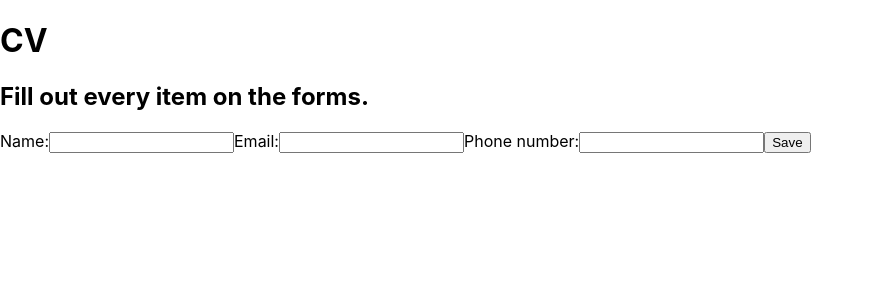
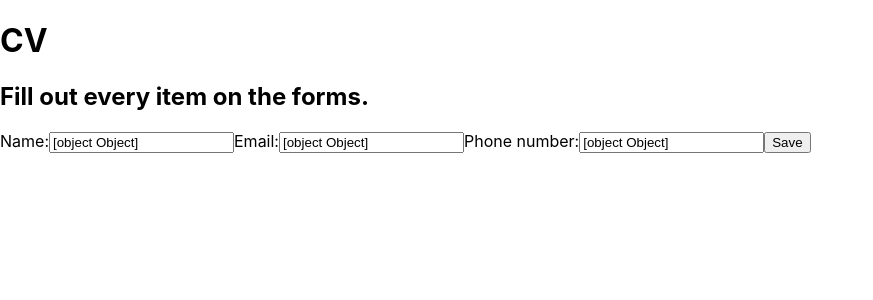
Before and after one commit to paposeco/cvproject, a React (Create React App) app: page / in a window 1280 px wide. Shown: the top 300 px of the page, without its empty margins (0-873 px from the left). Built offline with nearby package versions, Linux system fonts and the light colour scheme.

Commit message:
more of the same

```diff
--- a/package.json
+++ b/package.json
@@ -8,7 +8,8 @@
     "@testing-library/user-event": "^12.8.3",
     "react": "^17.0.2",
     "react-dom": "^17.0.2",
-    "react-scripts": "4.0.3",
+    "react-scripts": "^4.0.3",
+    "uniqid": "^5.4.0",
     "web-vitals": "^1.1.2"
   },
   "scripts": {
--- a/src/App.js
+++ b/src/App.js
@@ -1,8 +1,8 @@
-import "./styles/App.css";
+//import "./styles/App.css";
 import React from "react";
 import Info from "./components/Info.js";
-import Education from "./components/Education.js";
-import Experience from "./components/Experience.js";
+//import Education from "./components/Education.js";
+//import Experience from "./components/Experience.js";
 //import uniqid from "uniqid"; id: uniqid()
 
 class App extends React.Component {
--- a/src/components/Display.js
+++ b/src/components/Display.js
@@ -1,11 +1,16 @@
 import React from "react";
+import uniqid from "uniqid";
 
 const Display = function (props) {
-  // const { arraytitles } = ["Name: ", "Email: ", "Telephone: "];
   return (
-    <div key={props.id}>
-      {props.collected.map((element) => {
-        return <p>{element}</p>;
+    <div>
+      {props.collected.map((element, index) => {
+        return (
+          <p key={uniqid()}>
+            {arraytitles[index]}
+            {element}
+          </p>
+        );
       })}
     </div>
   );
--- a/src/components/Info.js
+++ b/src/components/Info.js
@@ -1,15 +1,13 @@
 import React from "react";
 import Display from "./Display.js";
-import uniqid from "uniqid";
 
 class Info extends React.Component {
   constructor(props) {
     super(props);
     this.state = {
-      name: "",
-      email: "",
-      telephone: "",
-      id: uniqid(),
+      name: { title: "Name: ", selected: "" },
+      email: { title: "E-mail: ", selected: "" },
+      telephone: { title: "Telephone: ", selected: "" },
       infoarray: [],
     };
     this.handlerOfChange = this.handlerOfChange.bind(this);
@@ -19,9 +17,10 @@ class Info extends React.Component {
   handlerOfChange = function (event) {
     const target = event.target;
     const name = target.name;
+    const selected = target.name.selected;
     const value = target.value;
     this.setState({
-      [name]: value,
+      [name]: { title: this.state.title, [id]: value },
     });
   };
   handlerOfSubmit = function (event) {
@@ -30,7 +29,6 @@ class Info extends React.Component {
       this.state.name,
       this.state.email,
       this.state.telephone,
-      this.state.id,
     ];
     this.setState({
       infoarray: this.state.infoarray.concat(compileinfo),
@@ -46,6 +44,7 @@ class Info extends React.Component {
             <input
               type="text"
               name="name"
+              id="username"
               value={this.state.name}
               onChange={this.handlerOfChange}
             />
@@ -55,6 +54,7 @@ class Info extends React.Component {
             <input
               type="email"
               name="email"
+              id="email"
               value={this.state.email}
               onChange={this.handlerOfChange}
             />
@@ -64,6 +64,7 @@ class Info extends React.Component {
             <input
               type="tel"
               name="telephone"
+              id="telephone"
               value={this.state.telephone}
               onChange={this.handlerOfChange}
             />
```
Also changed, not shown: 1 other file (tests, documents, lock files or other folders).
